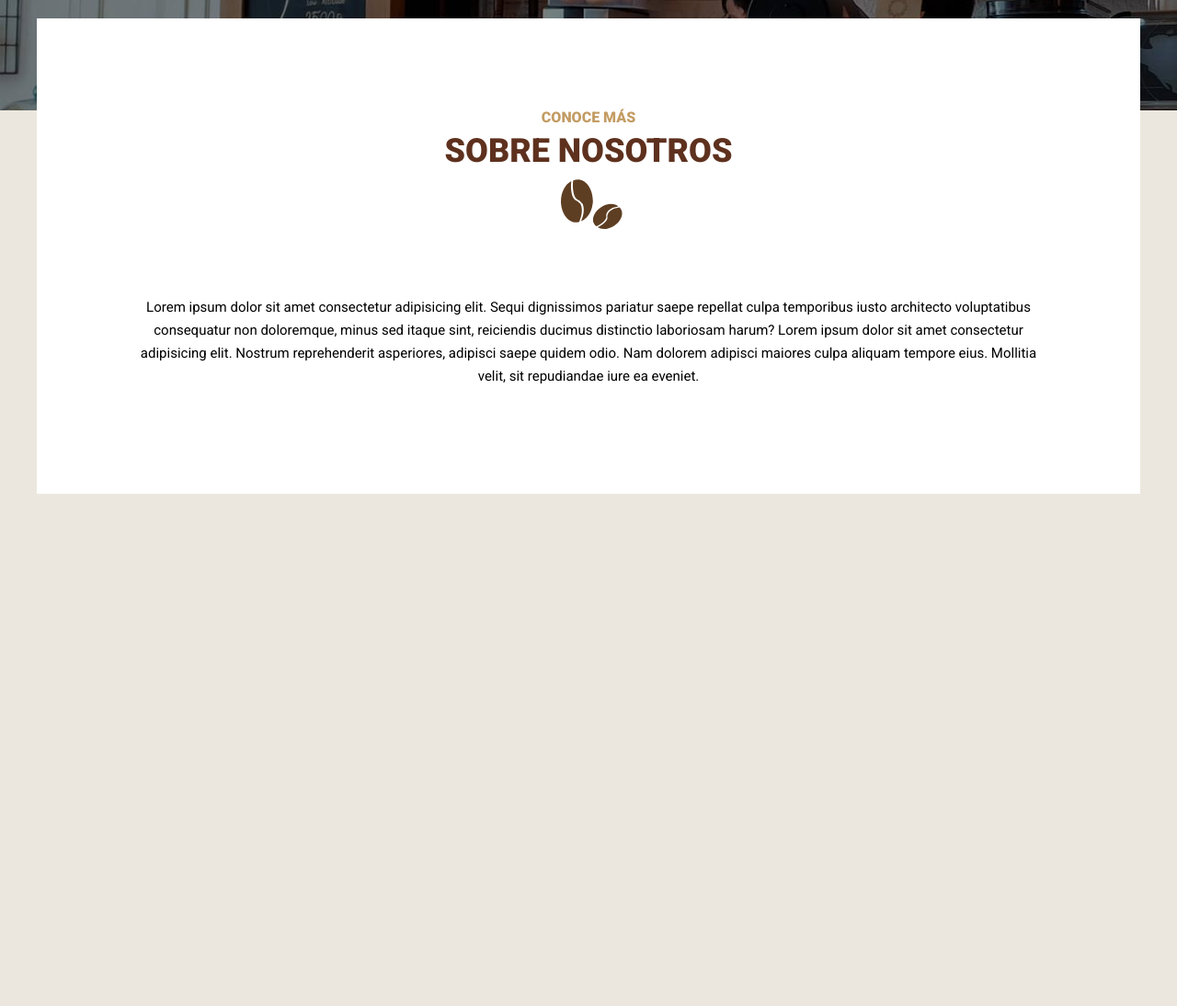
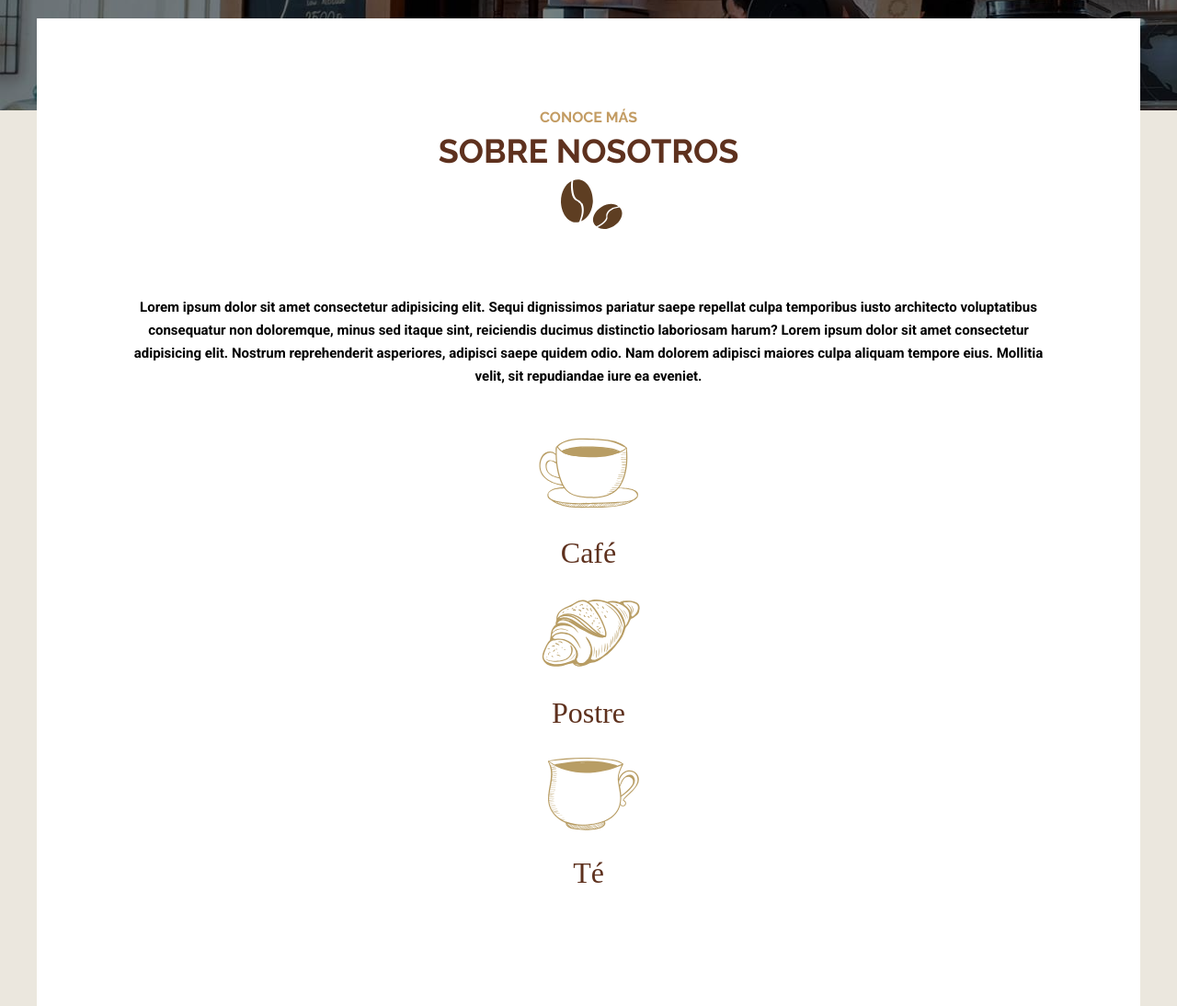
Before and after one commit to cumbinar/cafeteria, a website: page index.html in a window 1280 px wide. Shown: the part 580-1674 px from the top of the page at 92% size. Before the commit the page ends 1117 px from the top, so only its background shows below. Drawn offline with Linux system fonts and the light colour scheme; a web font is replaced by a local one.

Commit message:
se terrmina posicionamiento íconos teléfono

```diff
--- a/index.html
+++ b/index.html
@@ -5,10 +5,12 @@
     <meta http-equiv="X-UA-Compatible" content="IE=edge">
     <meta name="viewport" content="width=device-width, initial-scale=1.0">
     <title>Cafetería Cumbi</title>
-    <link rel="shortcut icon" href="build/img/favicon.png">
+    <link rel="shortcut icon" href="build/">
     <link rel="preconnect" href="https://fonts.googleapis.com">
     <link rel="preconnect" href="https://fonts.gstatic.com" crossorigin>
-    <link href="https://fonts.googleapis.com/css2?family=Roboto:ital,wght@0,400;0,900;1,700&display=swap" rel="stylesheet">
+    <link
+        href="https://fonts.googleapis.com/css2?family=Bona+Nova&family=Raleway:wght@700;900&family=Roboto:wght@700;900&display=swap"
+        rel="stylesheet">
     <link rel="stylesheet" href="build/css/app.css">
 </head>
 <body>
@@ -37,8 +39,30 @@
     </header>
 
     <main class="contenedor contenido-principal text-center">
-        <h2> <span> Conoce más</span> sobre nosotros</h2>
-        <p>Lorem ipsum dolor sit amet consectetur adipisicing elit. Sequi dignissimos pariatur saepe repellat culpa temporibus iusto architecto voluptatibus consequatur non doloremque, minus sed itaque sint, reiciendis ducimus distinctio laboriosam harum? Lorem ipsum dolor sit amet consectetur adipisicing elit. Nostrum reprehenderit asperiores, adipisci saepe quidem odio. Nam dolorem adipisci maiores culpa aliquam tempore eius. Mollitia velit, sit repudiandae iure ea eveniet.</p>
+            <section class="conoce">
+                <h2> <span> Conoce más</span> sobre nosotros</h2>
+                <p>Lorem ipsum dolor sit amet consectetur adipisicing elit. Sequi dignissimos pariatur saepe repellat culpa temporibus iusto architecto voluptatibus consequatur non doloremque, minus sed itaque sint, reiciendis ducimus distinctio laboriosam harum? Lorem ipsum dolor sit amet consectetur adipisicing elit. Nostrum reprehenderit asperiores, adipisci saepe quidem odio. Nam dolorem adipisci maiores culpa aliquam tempore eius. Mollitia velit, sit repudiandae iure ea eveniet.</p>
+            </section>
+
+            <section class="iconos">
+                <ul class="listado-iconos">
+                    <li>
+                        <img src="build/img/icono_cafe.svg" alt="ícono café">
+                        <p>Café</p>
+                    </li>
+
+                    <li>
+                        <img src="build/img/icono_postre.svg" alt="ícono postre">
+                        <p>Postre</p>
+                    </li>
+
+                    <li>
+                        <img src="build/img/icono_te.svg" alt="ícono té">
+                        <p>Té</p>
+                    </li>
+                </ul>
+            </section>
+
     </main>
 </body>
 </html>
--- a/src/scss/base/_globales.scss
+++ b/src/scss/base/_globales.scss
@@ -10,7 +10,7 @@ html{
 }
 
 body{
-   font-family: v.$fuentePrincipal;
+   font-family: v.$fuenteSecundaria;
    font-size: 1.6rem;
    background-color: v.$cafeClaro;
 }
@@ -35,3 +35,9 @@ img{
     max-width: 100%;
     display: block;
 }
+
+ul{
+    list-style: none;
+    margin: 0;
+    padding: 0;
+}
--- a/src/scss/base/_variables.scss
+++ b/src/scss/base/_variables.scss
@@ -1,5 +1,8 @@
 //FUENTES
-$fuentePrincipal:  'Roboto', sans-serif;
+$fuentePrincipal:  'Raleway', sans-serif;
+$fuenteSecundaria: 'Roboto', sans-serif;
+$fuenteCursiva: 'Bona Nova', serif;
+
 
 //MEDIA QUERIES
 $telefono: 480px;
--- /dev/null
+++ b/src/scss/inicio/_iconos.scss
@@ -0,0 +1,24 @@
+@use 'base/variables' as v;
+
+.iconos{
+
+    margin-top: 5rem;
+    .listado-iconos{
+
+        li{
+
+            img{
+                margin: 0 auto;
+                width: 12rem;
+            }
+            p{
+                font-family: v.$fuenteCursiva;
+                font-size: 3.2rem;
+                color: v.$primario;
+        }
+
+        }
+
+
+    }
+}
--- a/src/scss/inicio/_index.scss
+++ b/src/scss/inicio/_index.scss
@@ -1 +1,2 @@
 @forward  'contenido';
+@forward 'iconos';
```
Also changed, not shown: build/css/app.css.
